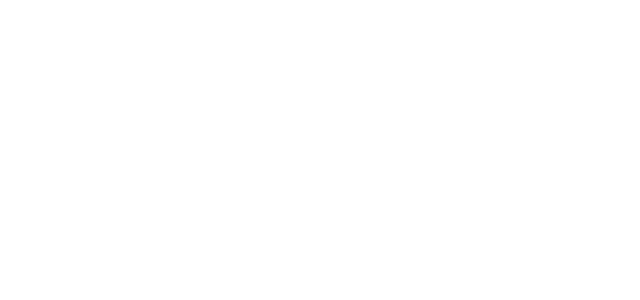
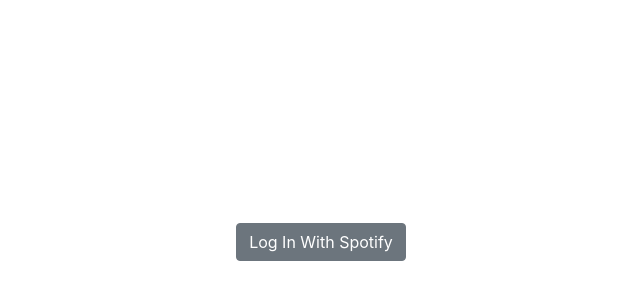
Before and after one commit to lappjeff/CollabLab, a React (Create React App) app in the folder collablab/: page / in a window 1280 px wide. Shown: the part 158-458 px from the top of the page, without its empty margins (319-959 px from the left). Built offline with nearby package versions, Linux system fonts and the light colour scheme.

Commit message:
Set up login button view
- Set up landing page
- Set up login button for spotify
- Styled button to center on page

```diff
--- a/collablab/package.json
+++ b/collablab/package.json
@@ -6,9 +6,11 @@
     "@testing-library/jest-dom": "^4.2.4",
     "@testing-library/react": "^9.3.2",
     "@testing-library/user-event": "^7.1.2",
+    "bootstrap": "^4.4.1",
     "react": "^16.12.0",
     "react-dom": "^16.12.0",
     "react-scripts": "3.3.0",
+    "reactstrap": "^8.2.0",
     "sass": "^1.23.7"
   },
   "scripts": {
--- a/collablab/src/App.js
+++ b/collablab/src/App.js
@@ -1,7 +1,13 @@
 import React from "react";
+import LandingPage from "./components/LandingPage";
+import "bootstrap/dist/css/bootstrap.min.css";
 
 function App() {
-	return <div className="App"></div>;
+	return (
+		<div className="App">
+			<LandingPage />
+		</div>
+	);
 }
 
 export default App;
--- a/collablab/src/components/LandingPage.js
+++ b/collablab/src/components/LandingPage.js
@@ -1 +1,16 @@
 import React from "react";
+import { Container, Row, Col, Button } from "reactstrap";
+import "../styles/landingpage.scss";
+const LandingPage = () => {
+	return (
+		<Container fluid className="landing-page">
+			<Row className="h-100 align-items-center">
+				<Col className="text-center">
+					<Button>Log In With Spotify</Button>
+				</Col>
+			</Row>
+		</Container>
+	);
+};
+
+export default LandingPage;
--- /dev/null
+++ b/collablab/src/styles/landingpage.scss
@@ -0,0 +1,3 @@
+.landing-page {
+	height: 100vh;
+}
```
Also changed, not shown: 1 other file (tests, documents, lock files or other folders).
